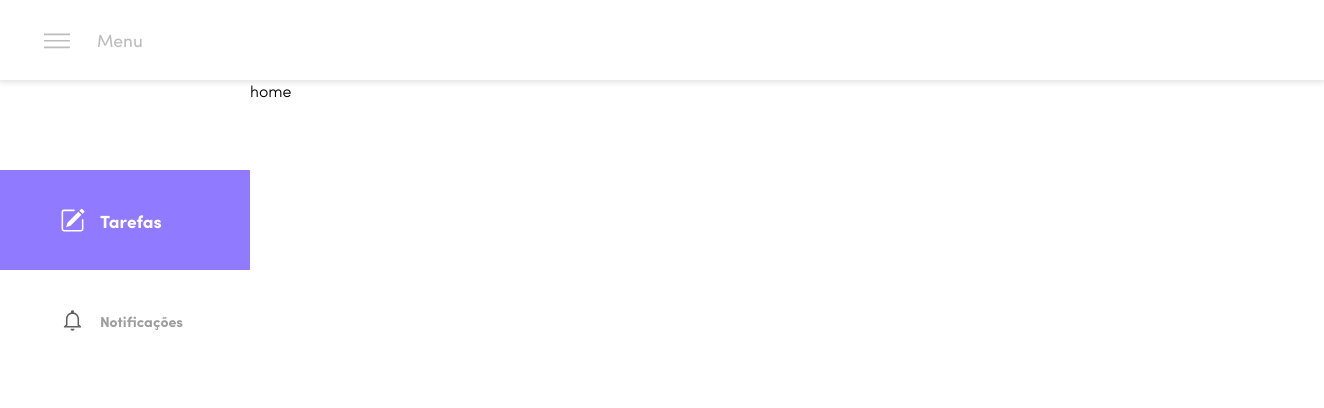
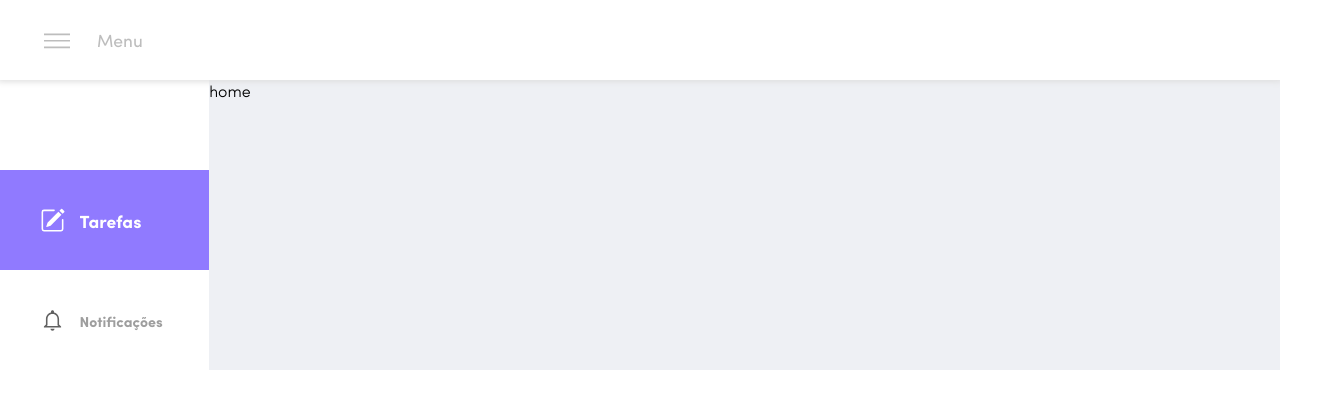
Before and after one commit to giovanijfc/taskuniue, a React (Create React App) app: page /tasks in a window 1280 px wide. Shown: the top 408 px of the page, 1324 px wide, since content can reach past the window. Built offline with nearby package versions, Linux system fonts and the light colour scheme.

Commit message:
fix width and height

```diff
--- a/src/components/organisms/Header/styles.ts
+++ b/src/components/organisms/Header/styles.ts
@@ -14,7 +14,6 @@ export const Container = styled.div`
   align-items: center;
   flex-direction: row;
   background-color: ${COLORS.white};
-  padding-left: 44px;
   box-shadow: 0px 0px 6px 2px ${COLORS.gray300};
   z-index: 3;
 `;
@@ -22,6 +21,7 @@ export const Container = styled.div`
 export const WrapperOptionMenu = styled.div`
   display: flex;
   align-items: center;
+  padding-left: 44px;
 `;
 
 export const StyledTextMenu = styled(Text).attrs({
--- a/src/screens/TasksScreen/styles.ts
+++ b/src/screens/TasksScreen/styles.ts
@@ -1,7 +1,9 @@
 import styled from 'styled-components';
 
+import COLORS from 'styles/guides/colors';
+
 export const Container = styled.div`
-  width: 500px;
-  height: 500px;
-  background-color: '#000';
+  width: 100%;
+  display: flex;
+  background-color: ${COLORS.background};
 `;
```
